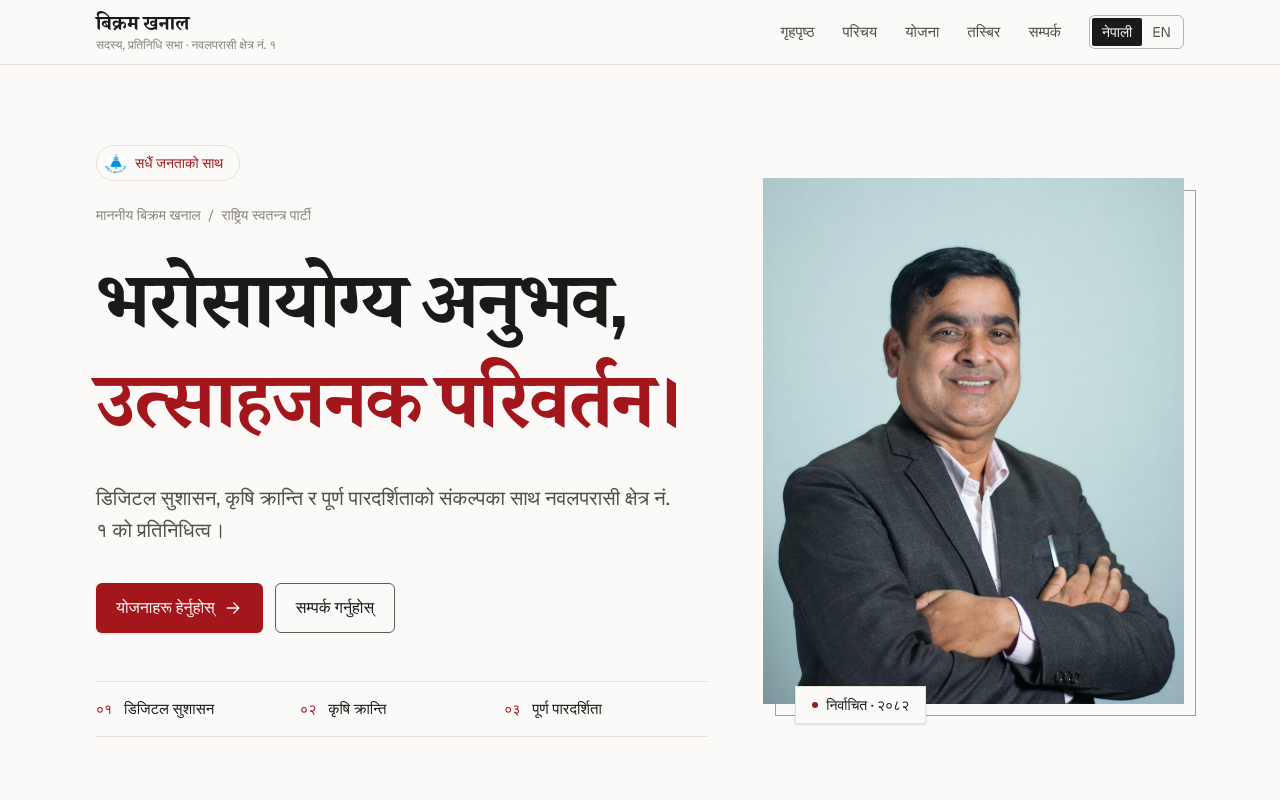
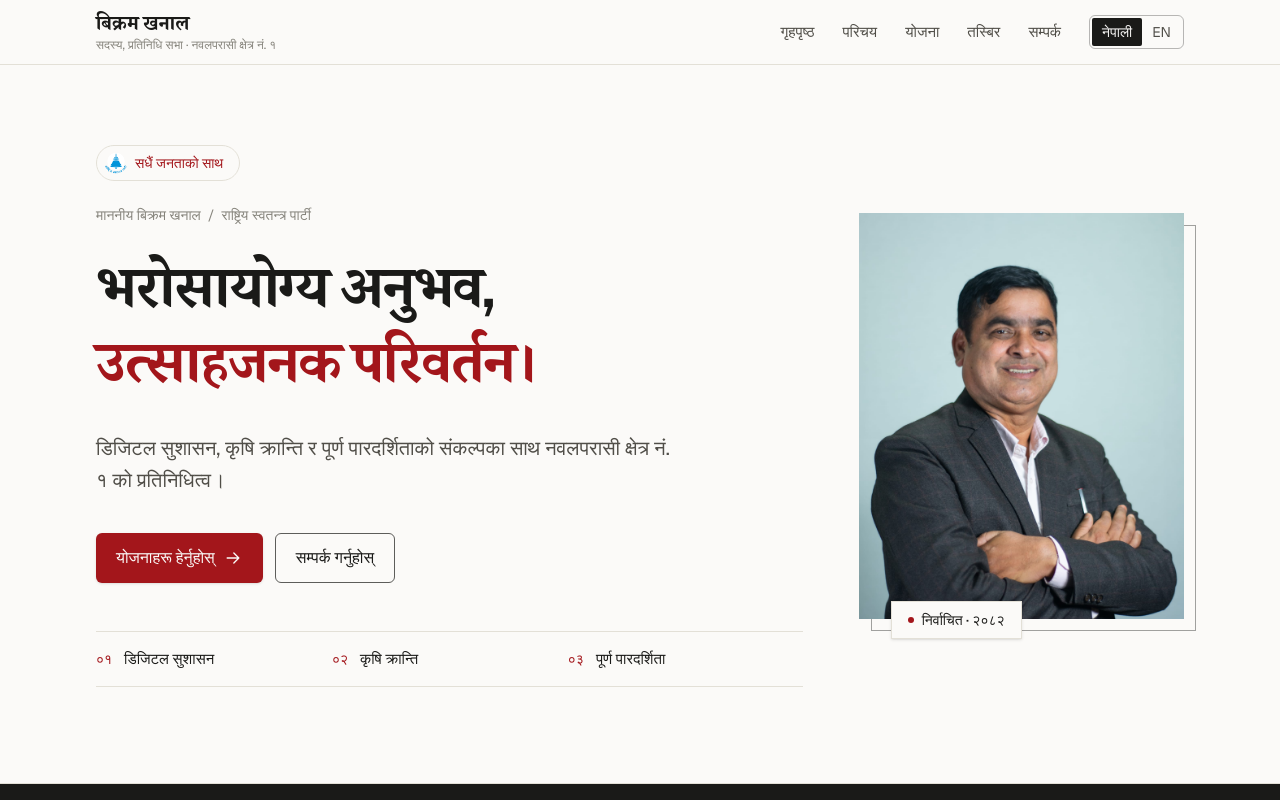
Before and after one commit to susmitaah/bikram_khanal, a Next.js app: page / in a window 1280 px wide. Shown: the top 800 px of the page. Built offline with nearby package versions, Linux system fonts and the light colour scheme.

Commit message:
Fix hero headline wrapping to 4 lines
Geist runs wider/bolder than the old Newsreader serif at the same
size, so each headline phrase was wrapping to 2 lines (4 total).
Shrunk the clamp (4.9rem -> 3.75rem max) and gave the text column
more room (7/12 -> 8/12, portrait 5/12 -> 4/12).

```diff
--- a/src/components/sections/Hero.tsx
+++ b/src/components/sections/Hero.tsx
@@ -16,7 +16,7 @@ export function Hero() {
   return (
     <section id="home" className="border-b border-rule">
       <Container className="grid items-center gap-14 pb-16 pt-12 md:grid-cols-12 md:pt-20 lg:pb-24">
-        <div className="md:col-span-7">
+        <div className="md:col-span-8">
           <span className="animate-fade-up mb-6 inline-flex items-center gap-2 rounded-full border border-rule bg-paper py-1.5 pl-2 pr-4 text-sm font-medium text-crimson transition-colors hover:bg-paper-deep">
             <Image src="/images/rsp-bell.png" alt="" width={22} height={22} className="size-5.5" />
             {t(hero.badge)}
@@ -28,8 +28,8 @@ export function Hero() {
 
           <h1
             className={cn(
-              "animate-fade-up font-display font-semibold text-[clamp(2.5rem,6.2vw,4.9rem)] tracking-tight [animation-delay:140ms]",
-              lang === "en" ? "leading-[1.04]" : "leading-[1.3]",
+              "animate-fade-up font-display font-semibold text-[clamp(2.25rem,4.6vw,3.75rem)] tracking-tight [animation-delay:140ms]",
+              lang === "en" ? "leading-[1.08]" : "leading-[1.32]",
             )}
           >
             <span className="block">{t(hero.headline[0])}</span>
@@ -62,7 +62,7 @@ export function Hero() {
           </ol>
         </div>
 
-        <div className="animate-fade-up relative mx-auto w-full max-w-sm [animation-delay:180ms] md:col-span-5 md:max-w-none">
+        <div className="animate-fade-up relative mx-auto w-full max-w-sm [animation-delay:180ms] md:col-span-4 md:max-w-none">
           <Portrait src={site.portrait} alt={`${t(site.honorific)} ${t(site.name)}`} initials="BK" />
           <span className="absolute -bottom-5 left-4 inline-flex items-center gap-2 border border-rule bg-paper px-4 py-2 text-sm font-medium shadow-sm transition-shadow hover:shadow-md sm:left-8">
             <span aria-hidden className="size-1.5 rounded-full bg-crimson" />
```
